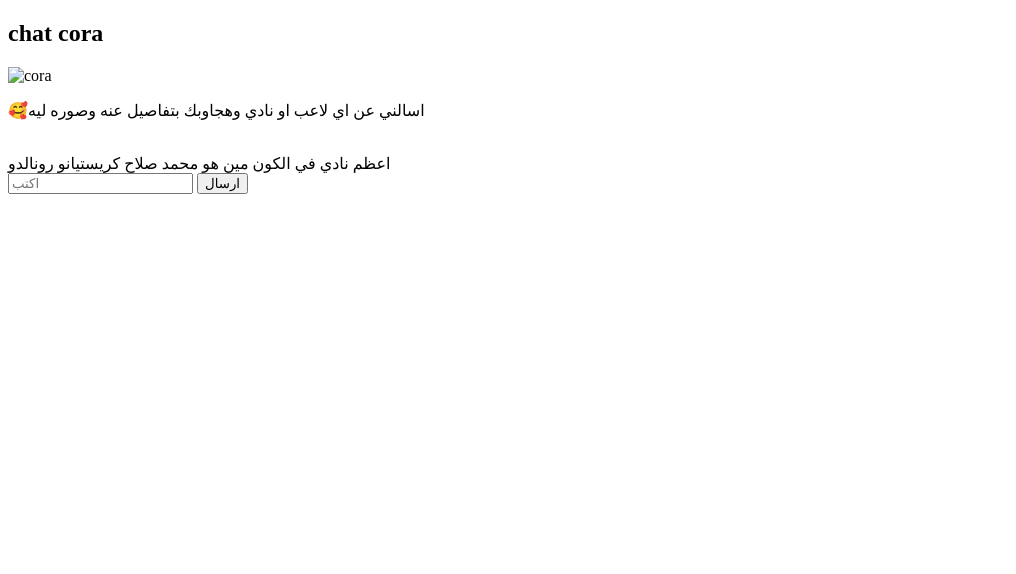
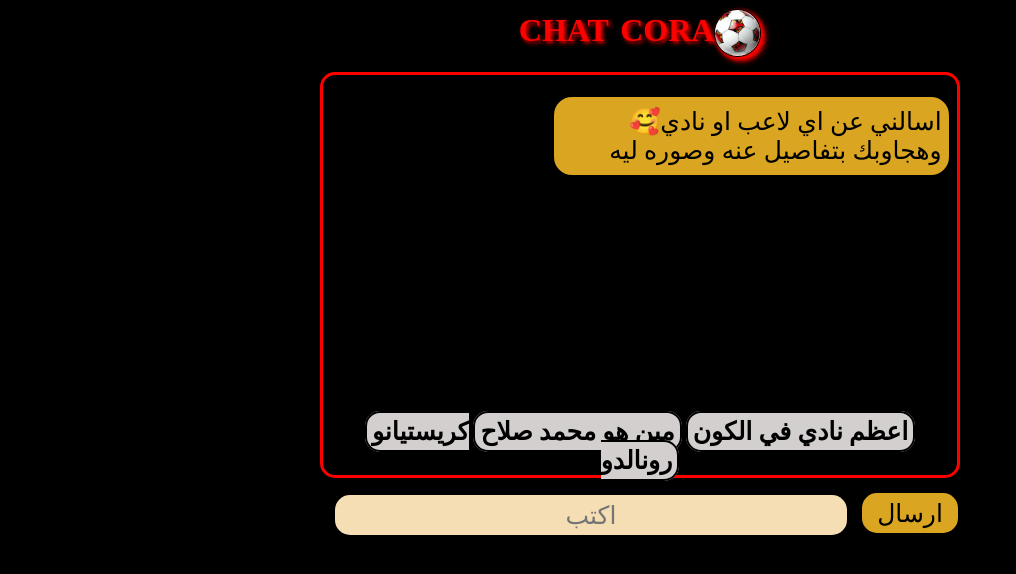
Before and after one commit to fathymohsen/corachat, a plain HTML site: page index.html in a window 1280 px wide. Shown: the whole page, without its empty margins (0-1016 px from the left). Drawn offline with Linux system fonts and the light colour scheme; the site is published under a folder, as on GitHub Pages, so addresses that start at the root find nothing.

Commit message:
Update index.html

```diff
--- a/index.html
+++ b/index.html
@@ -3,14 +3,14 @@
 <head>
     <meta charset="UTF-8">
     <meta name="viewport" content="width=device-width, initial-scale=1.0">
-    <link rel="stylesheet" href="/code/style.css">
+    <link rel="stylesheet" href="code/style.css">
     <title>chat cora</title>
 </head>
 <body>
     <section>
         <header>
             <h1>chat cora</h1>
-            <img id="cora" src="/images/cora.png" alt="cora">
+            <img id="cora" src="images/cora.png" alt="cora">
         </header>
         <div class="container">
             <div class="output">
@@ -28,7 +28,8 @@
                 <button onclick="sub()" id="send">ارسال</button>
             </div>
         </div>
-     <script src="/code/js.js"></script>
+     <script src="code/js.js"></script>
     </section>
 </body>
+
 </html>
```
